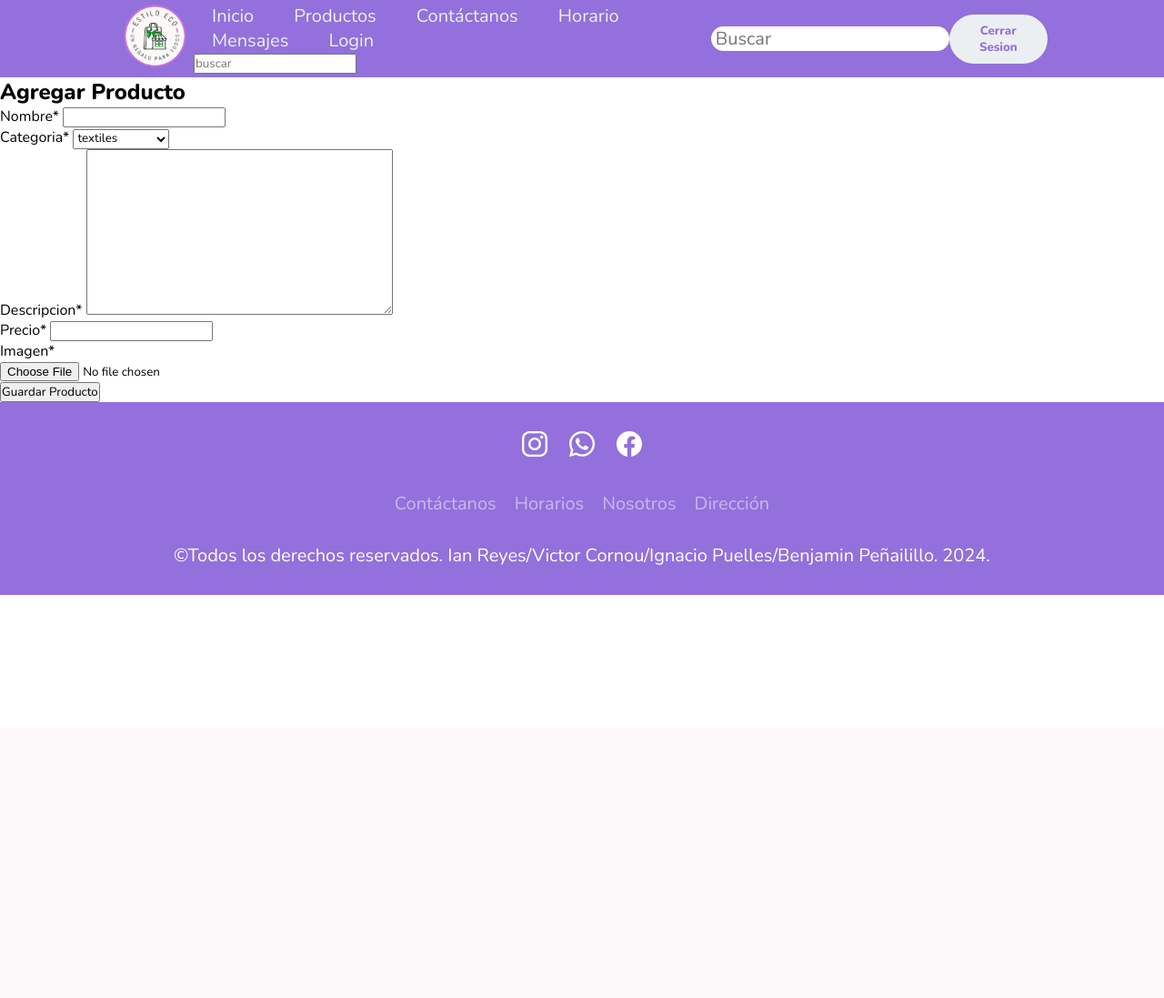
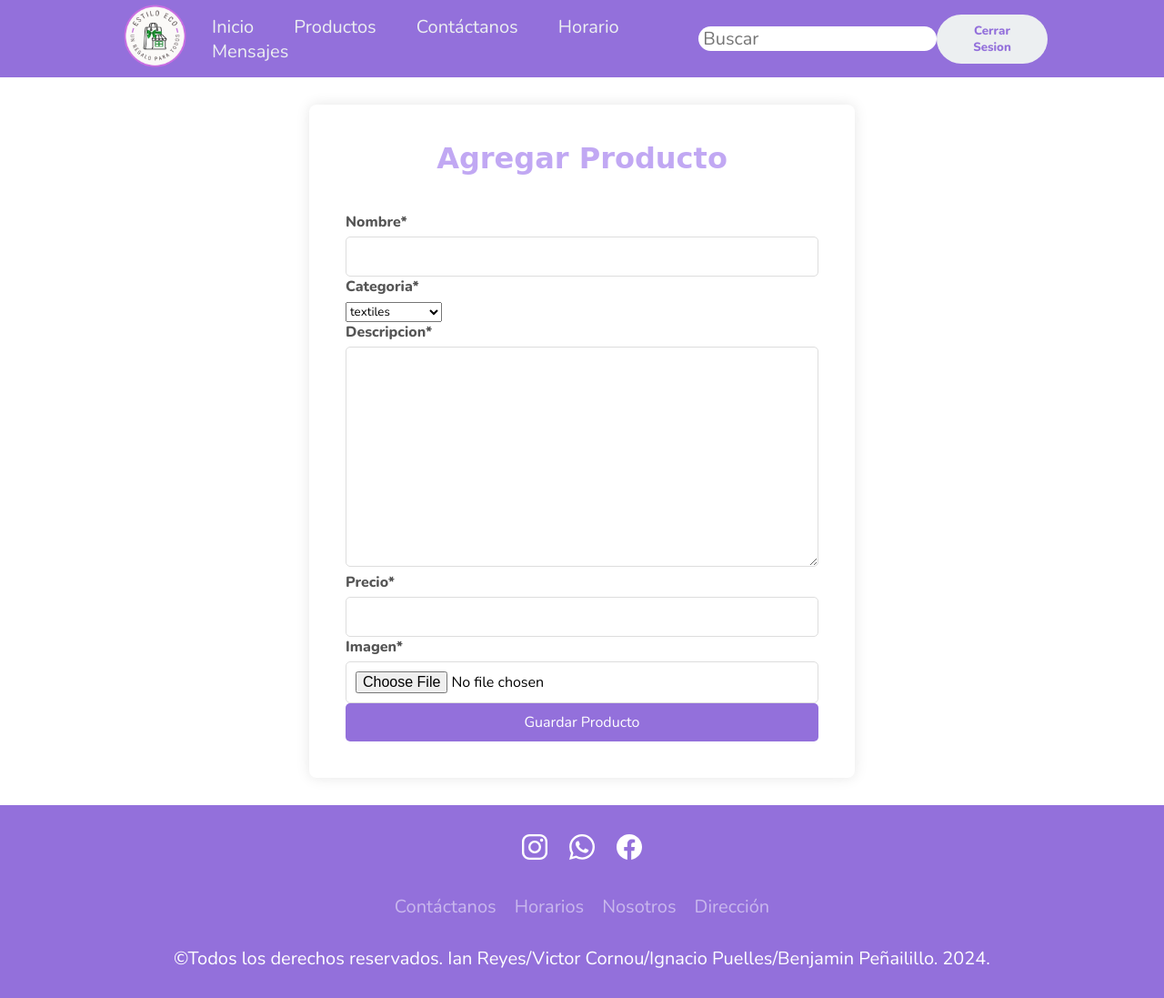
Before and after one commit to Pepinillo2020/EstiloECO, a Django app: page /agregarProducto/ in a window 1280 px wide. Shown: the whole page at 91% size. Before the commit the page ends 654 px from the top, so only its background shows below. Run offline with Django 5.2, Linux system fonts and the light colour scheme; a user stored in the database is signed in; data comes from the database, SQL or seed files in the repository; both versions use the stored data as it was after the commit; some libraries are stand-ins or nearby versions; some web fonts are replaced.

Commit message:
Styles listos

```diff
--- a/estiloeco/main/templates/agregarProducto.html
+++ b/estiloeco/main/templates/agregarProducto.html
@@ -3,6 +3,7 @@
 {% load crispy_forms_tags %}
 
 {% block content %}
+<div class="agregar-producto-page">
     <div class="container-agregar">
         <div class="agregar">
             <h2>Agregar Producto</h2>
@@ -13,11 +14,12 @@
                     </div>
                 {% endfor %}
             {% endif %}
-        <form method="post" enctype="multipart/form-data" class="my-2">
+            <form method="post" enctype="multipart/form-data" class="my-4">
                 {% csrf_token %}
                 {{ form|crispy }}
-            <button type="submit"  class="btn btn-primary">Guardar Producto</button>
+                <button type="submit" class="btn btn-primary">Guardar Producto</button>
             </form>
         </div>
     </div>
+</div>
 {% endblock %}
--- a/estiloeco/main/templates/base.html
+++ b/estiloeco/main/templates/base.html
@@ -19,9 +19,7 @@
                 <li><a href="{% url 'contacto' %}">Contáctanos</a></li>
                 <li><a href="{% url 'horario' %}">Horario</a></li>
                 <li><a href="{% url 'mensajes' %}">Mensajes</a></li>
-                <li><a href="{% url 'login' %}">Login</a></li>
             </ul>
-            <input type="search" placeholder="buscar">
         </nav>
         <form class="d-flex" method="get" action="{% url 'buscar_productos' %}">
           <input class="search-nav" type="search" name="q" placeholder=" Buscar">
--- a/estiloeco/main/templates/eliminarProducto.html
+++ b/estiloeco/main/templates/eliminarProducto.html
@@ -19,8 +19,8 @@
     <form method="post">
         {% csrf_token %}
         <div class="my-2">
-            <button type="submit" class="btn btn-danger">Eliminar</button>
-            <a href="{% url 'productos' %}" class="btn btn-secondary">Cancelar</a>
+            <button type="submit" class="btn" style="background-color: #dc3545; width: 100px">Eliminar</button>
+            <a href="{% url 'productos' %}" class="btn" style="background-color: #0000FF; width: 90px">Cancelar</a>
         </div>
     </form>
     </div>
--- a/estiloeco/static/css/style.css
+++ b/estiloeco/static/css/style.css
@@ -733,19 +733,6 @@ body {
     display: inline-block;
 }
 
-.actions .btn-danger {
-    background-color: #9370DB;
-    color: #fff;
-    border: none;
-    padding: 10px 20px;
-    font-size: 1em;
-    cursor: pointer;
-    border-radius: 4px;
-}
-
-.actions .btn-danger:hover {
-    background-color: #9063e98f;
-}
 
 .actions .btn-primary {
     background-color: #9370DB;
@@ -868,3 +855,183 @@ body {
     border-radius: 8px;
     box-shadow: 0 0 10px rgba(0, 0, 0, 0.1);
 }
+
+/*Agregar Producto*/
+
+.agregar-producto-page {
+    display: flex;
+    justify-content: center;
+    align-items: center;
+    height: 100vh;
+    margin: 0;
+}
+
+.container-agregar {
+    background-color: white;
+    padding: 40px;
+    box-shadow: 0 0 15px rgba(0, 0, 0, 0.1);
+    border-radius: 8px;
+    max-width: 600px;
+    width: 100%;
+    margin: 0 auto;
+}
+
+.container-agregar h2 {
+    color: #9063e98f;
+    font-family: 'Merienda', cursive;
+    margin-bottom: 40px;
+    text-align: center;
+    font-size: 32px;
+}
+
+form .form-group {
+    margin-bottom: 20px;
+}
+
+form .form-control {
+    border-radius: 5px;
+    padding: 10px;
+    border: 1px solid #ddd;
+    font-size: 16px;
+    width: 100%;
+}
+
+form label {
+    font-weight: bold;
+    margin-bottom: 5px;
+    display: block;
+    color: #555;
+}
+
+form .btn {
+    background-color: #9370DB;
+    color: white;
+    padding: 10px 20px;
+    border: none;
+    border-radius: 5px;
+    font-size: 16px;
+    cursor: pointer;
+    width: 100%;
+}
+
+form .btn:hover {
+    background-color: #9063e98f;
+}
+
+form .custom-file-label {
+    border-radius: 5px;
+    border: 1px solid #ddd;
+    padding: 10px;
+    width: 100%;
+    font-size: 16px;
+}
+
+.alert {
+    margin-bottom: 20px;
+}
+
+/*Editar Producto*/
+
+.container-editar {
+    background-color: white;
+    margin: 50px auto;
+    padding: 20px;
+    box-shadow: 0 0 5px rgba(0, 0, 0, 0.1);
+    border-radius: 8px;
+}
+
+.container-editar h2 {
+    color: #9063e98f;
+    font-family: 'Merienda', cursive;
+    margin-bottom: 40px;
+    text-align: center;
+    font-size: 32px;
+}
+
+.editar {
+    margin: 50px auto;
+}
+
+
+@media (min-width: 1200px) {
+    .container-editar {
+        margin-left: 200px;
+        margin-right: 200px;
+    }
+
+    .editar {
+        margin-left: 100px;
+        margin-right: 100px;
+    }
+}
+
+
+@media (min-width: 768px) and (max-width: 1199px) {
+    .container-editar {
+        margin-left: 100px;
+        margin-right: 100px;
+    }
+
+    .editar {
+        margin-left: 50px;
+        margin-right: 50px;
+    }
+}
+
+
+@media (max-width: 767px) {
+    .container-editar {
+        margin-left: 20px;
+        margin-right: 20px;
+    }
+
+    .editar {
+        margin-left: 10px;
+        margin-right: 10px;
+    }
+}
+
+
+/*Eliminar Producto*/
+
+.container-eliminar {
+    background-color: white;
+    text-align: center;
+    margin: 50px auto;
+    padding: 20px;
+    box-shadow: 0 0 5px rgba(0, 0, 0, 0.1);
+    border-radius: 8px;
+}
+
+.container-eliminar h2 {
+    color: #9063e98f;
+    font-family: 'Merienda', cursive;
+    margin-bottom: 40px;
+    font-size: 32px;
+}
+
+.eliminar {
+    margin: 50px auto;
+}
+
+
+@media (min-width: 1200px) {
+    .container-eliminar {
+        margin-left: 200px;
+        margin-right: 200px;
+    }
+}
+
+@media (min-width: 768px) and (max-width: 1199px) {
+    .container-eliminar {
+        margin-left: 100px;
+        margin-right: 100px;
+    }
+}
+
+@media (max-width: 767px) {
+    .container-eliminar {
+        margin-left: 20px;
+        margin-right: 20px;
+    }
+}
```
Also changed, not shown: estiloeco/db.sqlite3, estiloeco/media/productos/discobolo.webp (deleted), estiloeco/media/productos/images.jfif (added), estiloeco/media/productos/logo_B8wcp2C.png (deleted). Lines whose indentation alone changed are shown as unchanged.
